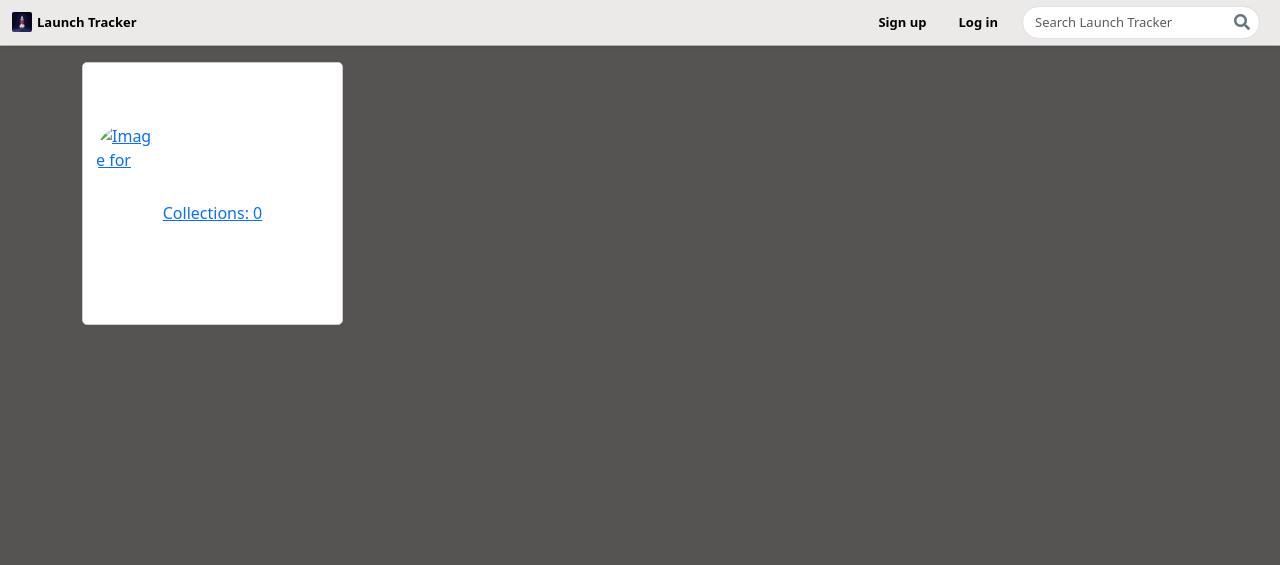
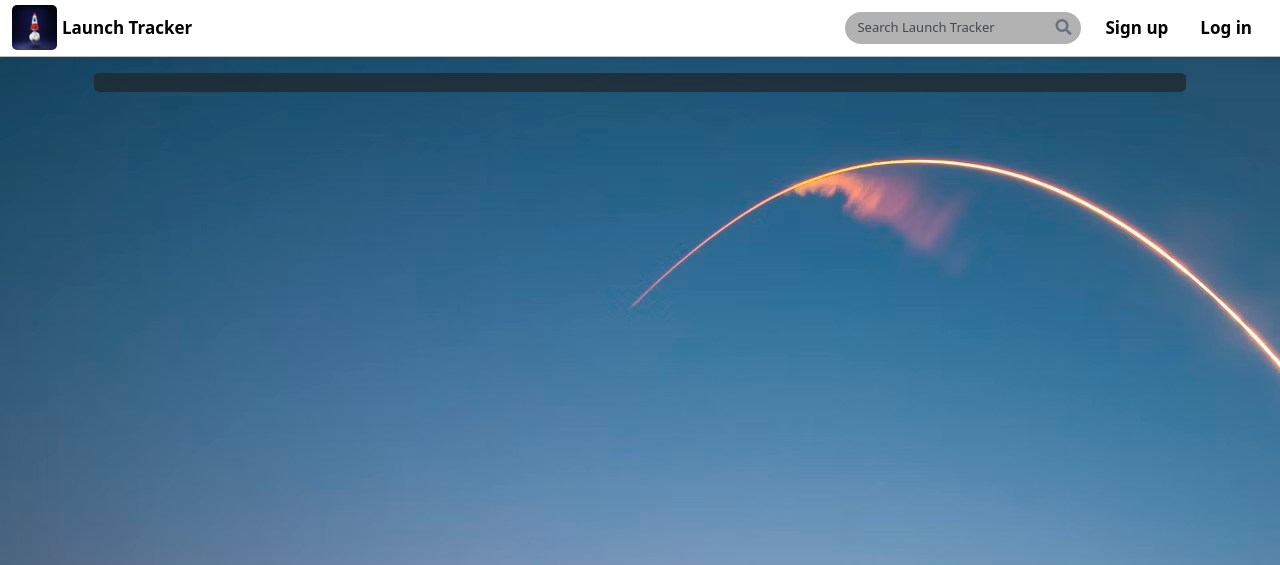
Before and after one commit to jonjones320/Capstone-1, a Flask app: page /launch/search in a window 1280 px wide. Shown: the top 565 px of the page. Run offline with Flask 3, Linux system fonts and the light colour scheme; data that the repository does not hold is empty; some libraries are stand-ins or nearby versions.

Commit message:
Style update: enhanced the new collection and launch collection interfaces

```diff
--- a/static/stylesheets/style.css
+++ b/static/stylesheets/style.css
@@ -1,6 +1,7 @@
   /* ====================== General */
 
   body {
+    background-image: url("/static/images/spaceX_launch_streak_20160307.avif");
     background-color: #565353;
   }
 
@@ -10,6 +11,10 @@
 
   .form-control {
     margin-bottom: 20px;
+    font-size: 1.3rem;
+    color: #ffffff;
+    background-color: #0000004d;
+    border: none;
   }
 
   .btn {
@@ -23,8 +28,9 @@
   /* ======================= Nav */
 
   .navbar {
-    background-color: #ece9e9;
-    height: 46px;
+    background-color: #ffffff;
+    color: #000000;
+    height: 57px;
     border-bottom: 1px solid rgba(0, 0, 0, 0.25);
     margin-bottom: 1rem;
     position: relative;
@@ -33,7 +39,7 @@
 
   .navbar a {
     color: #000000;
-    font-size: 13px;
+    font-size: 17px;
     font-weight: bold;
   }
 
@@ -50,8 +56,8 @@
     display: inline-block;
     margin-bottom: 2px;
     margin-right: 5px;
-    width: 20px;
-    border-radius: 2px;
+    width: 45px;
+    border-radius: 5px;
   }
 
   .nav > li > a > img {
@@ -162,11 +168,6 @@
     margin-top: 100px;
     color: white;
     text-shadow: 8px #000000;
-  }
-
-  #new-collection-form {
-    color: white;
-    background-color: rgba(136, 153, 166, 0.15);
   }
 
   #profile-image,
@@ -294,6 +295,18 @@
   .list-group {
     position: relative;
     padding: 7px 20px 12px;
+    border: none;
+    border-radius: 5px;
+    background: #212529b8;
+  }
+
+  .list-group-item {
+    color: #ffffff;
+    font-size: larger;
+    background: #212529b8;
+    border: none;
+    margin: 7px 1px 33px 1px;
+    border-radius: 7px;
   }
 
   #launches .list-group-item {
@@ -434,13 +447,19 @@
   }
 
   .video-background-content {
-    position: relative;
+    position: absolute;
     z-index: 1;
   }
 
   #blast_off {
     padding: 1rem;
     text-decoration: none;
+  }
+
+  #home-headlines {
+    background-color: #0000004a;
+    color: white;
+    width: 100
   }
 
   /* ============================ Signed out home */
@@ -562,6 +581,25 @@
     /* background-color: #62676c; */
   }
 
+  .new-form {
+    position: absolute;
+    justify-content: center;
+  }
+
+  #new-collection-form {
+    color: white;
+    background-color: rgba(136, 153, 166, 0.15);
+  }
+
+  .collect-btn {
+    align-self: center;
+  }
+
+  .launch-name {
+    color: #f8f9fa;
+    text-decoration: none;
+  }
+
   #launches.no-hover .launch-area {
     width: 100%;
   }
--- a/templates/base.html
+++ b/templates/base.html
@@ -24,6 +24,16 @@
         </a>
       </div>
       <ul class="nav navbar-nav navbar-right">
+        {% if request.endpoint != None %}
+        <li>
+          <form class="navbar-form navbar-right" action="/launch/search">
+            <input name="q" class="form-control" placeholder="Search Launch Tracker" id="search">
+            <button class="btn btn-default">
+              <span class="fa fa-search"></span>
+            </button>
+          </form>
+        </li>
+        {% endif %}
         {% if g.user.id %}
           <li>
             <a href="/user/profile/{{ g.user.id }}">
@@ -42,16 +52,6 @@
             <a class="nav-link" href="/login">Log in</a>
           </li>
         {% endif %}
-        {% if request.endpoint != None %}
-        <li>
-          <form class="navbar-form navbar-right" action="/launch/search">
-            <input name="q" class="form-control" placeholder="Search Launch Tracker" id="search">
-            <button class="btn btn-default">
-              <span class="fa fa-search"></span>
-            </button>
-          </form>
-        </li>
-        {% endif %}
       </ul>
     </div>
   </nav>
--- a/templates/collection/new.html
+++ b/templates/collection/new.html
@@ -1,8 +1,7 @@
 {% extends 'base.html' %}
 {% block content %}
 
-  <div class="row justify-content-center">
-    <div class="col-md-6" id="new-collection-form">
+  <div class="form-control">
       <form method="POST">
         {{ form.csrf_token }}
         <h3>Initialize a collection to store your favorite space missions!</h3>
@@ -21,9 +20,8 @@
           <p>Image for the collection: </p>
           {{ form.img_url(class="form-control", rows="1")}}
         </div>
-        <button class="btn btn-danger btn-block">Initiate Launch Sequence</button>
+        <button class="btn btn-danger btn-block" id="collection-btn">Initiate Launch Sequence</button>
       </form>
-    </div>
   </div>
 
 {% endblock %}
--- a/templates/home.html
+++ b/templates/home.html
@@ -1,14 +1,14 @@
 {% extends 'base.html' %}
 {% block content %}
+<div class="video-background-holder">
+  <div class="video-background-overlay"></div>
     <video playsinline="playsinline" autoplay="autoplay" muted="muted" loop="loop">
       <source src="static/images/space-shuttle-launch.mp4" type="video/mp4">
     </video>
   </div>
   <div class="video-background-content container h-100">
     <div class="d-flex h-100 text-center align-items-center">
-<div class="video-background-holder">
-  <div class="video-background-overlay"></div>
-    <div class="w-100 text-white">
+      <div class="" id="home-headlines">
         <h1 class="display-4">The Launch Tracker</h1>
         <p class="lead mb-0">Discover launches and beyond</p>
         <p class="lead" id="blast_off">
--- a/templates/launch/index.html
+++ b/templates/launch/index.html
@@ -1,37 +1,12 @@
 {% extends 'base.html' %}
 {% block content %}
-  <div class="row">
-
-    <aside class="col-md-4 col-lg-3 col-sm-12" id="home-aside">
-      <div class="card user-card">
-        <div>
-          <div class="image-wrapper">
-            <img src="{{ current_user.header_img_url }}" alt="" class="card-hero">
-          </div>
-          <a href="/user/profile/{{ current_user.id }}" class="card-link">
-            <img src="{{ current_user.img_url }}"
-                 alt="Image for {{ current_user.username }}"
-                 class="card-image">
-            <p>{{ current_user.username }}</p>
-          </a>
-          <ul class="user-stats nav nav-pills">
-            <li class="stat">
-              <p class="medium">
-                <a href="/collection/user/{{ current_user.id}}">Collections: {{ current_user.collections | length }}</a>
-              </p>
-            </li>
-          </ul>
-        </div>
-      </div>
-    </aside>
-
-    <div class="col-lg-6 col-md-8 col-sm-12">
+  <div class="container">
       <ul class="list-group">
         {% for launch in launches %}
           <li class="list-group-item">
             <div class="launch-area">
               <div class="row text-center">
-                <h4><a href="/launch/{{ launch.name }}">{{ launch.name }}</a></h4>
+                <h4><a class="launch-name" href="/launch/{{ launch.name }}">{{ launch.name }}</a></h4>
                 <div class="btn-group" role="group" aria-label="Button group with nested dropdown">
                   <div class="btn-group-vertical" role="group">
                       <ul class="dropdown-menu" aria-labelledby="btnGroupDrop1">
@@ -52,9 +27,9 @@
                 </div>
               </div>
               <a href="/launch/{{ launch.name }}">
-                <img src="{{ launch.img_url }}" alt="" class="home-image-wrapper">
+                <img class="home-image-wrapper" src="{{ launch.img_url }}" alt="" >
               </a>
-              <p><span class="text-muted">Date: {{ launch.date }}</span></p>
+              <p><span class="launch-date">Date: {{ launch.date }}</span></p>
               <p>Debrief: {{ launch.description }}</p>
             </div>
             {% if g.user %}
@@ -62,7 +37,5 @@
           </li>
         {% endfor %}
       </ul>
-    </div>
-
   </div>
 {% endblock %}
```
Lines whose indentation alone changed are shown as unchanged.
